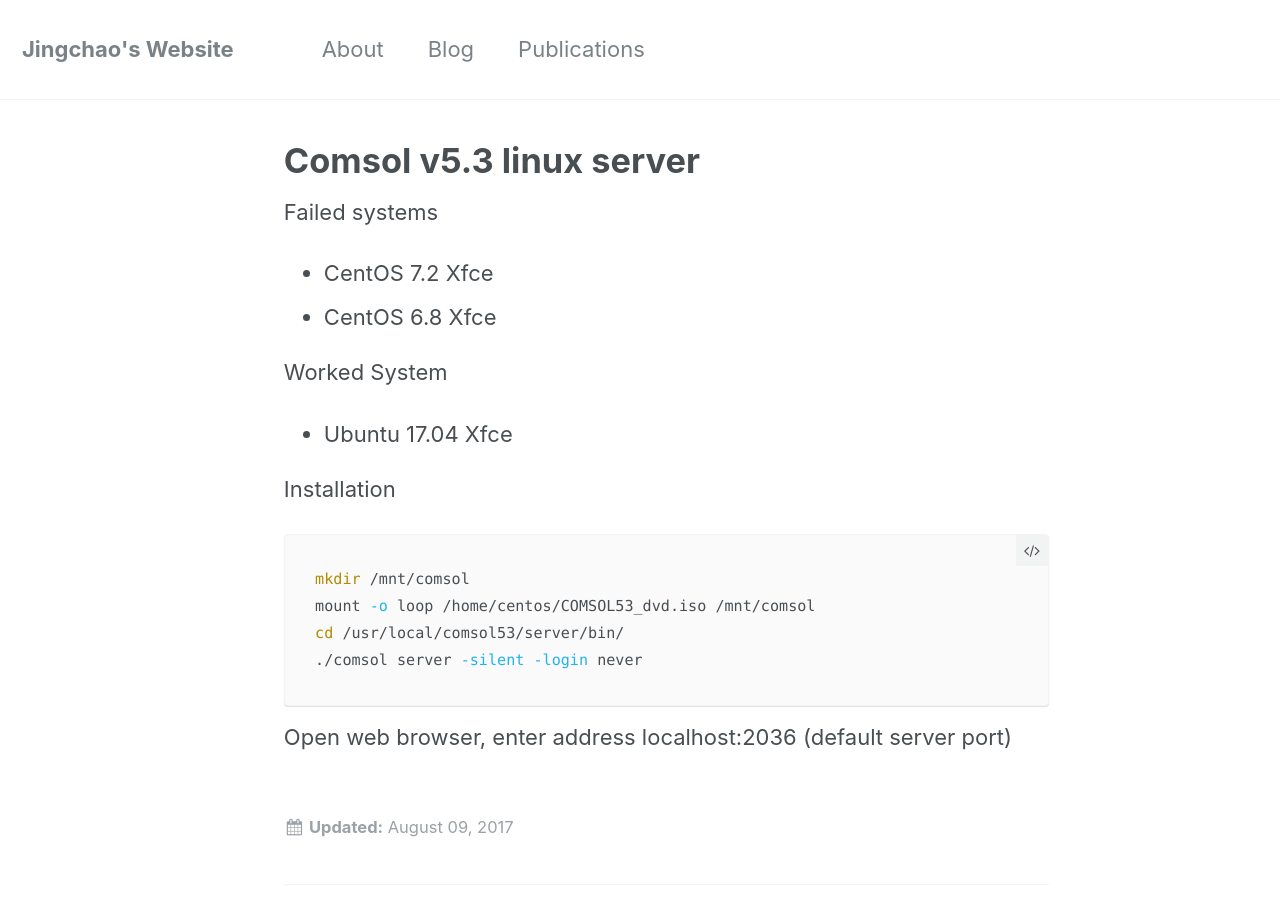
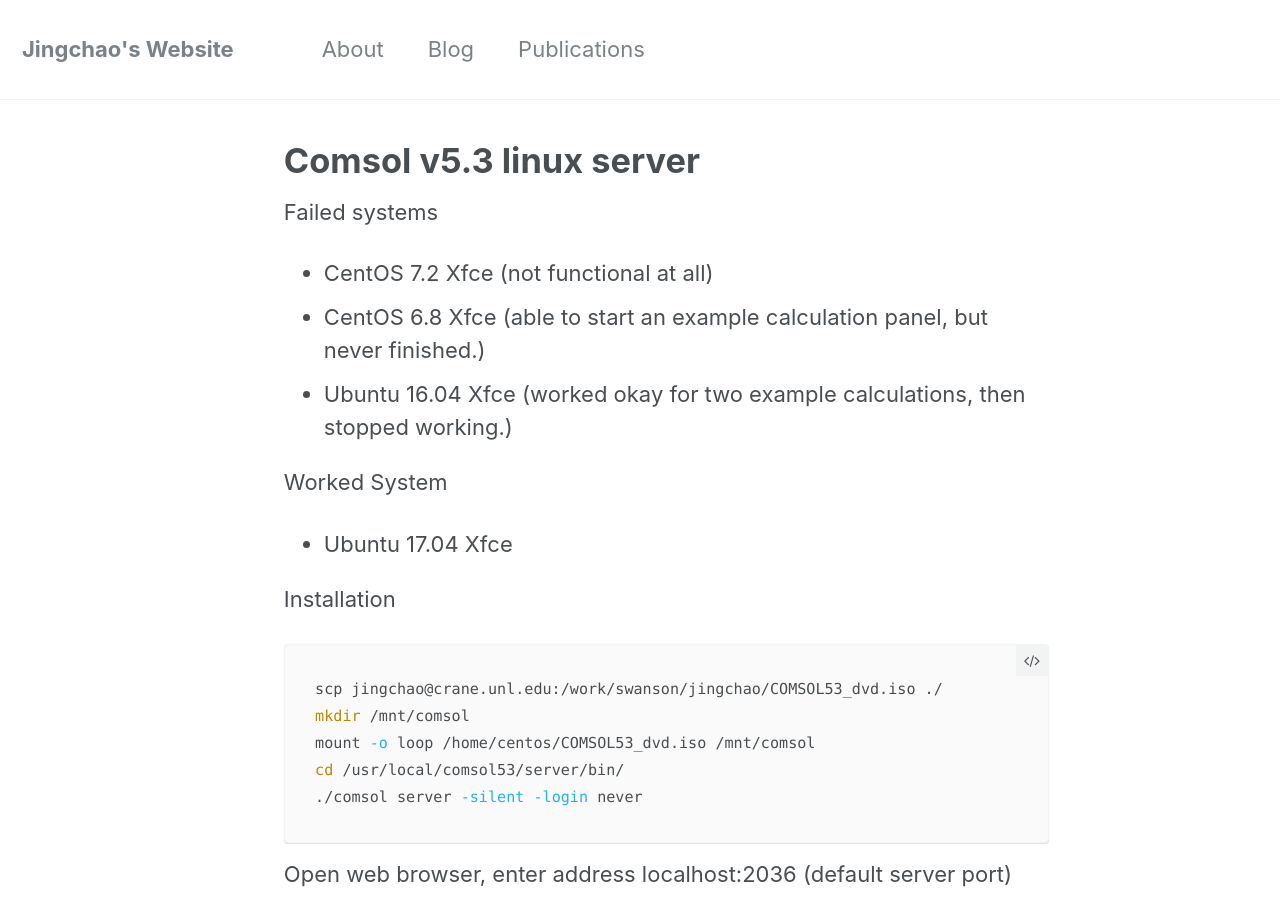
Before and after one commit to JingchaoZhang/JingchaoZhang.github.io, a Jekyll site: the page built from _posts/2017-08-09-COMSOL V5.3 Linux Server.md, in a window 1280 px wide and 900 px high. Built offline with Jekyll 4.4.1, drawn with Linux system fonts in a browser that asks for light colours.

Commit message:
Update 2017-08-09-COMSOL V5.3 Linux Server.md

````diff
--- a/_posts/2017-08-09-COMSOL V5.3 Linux Server.md
+++ b/_posts/2017-08-09-COMSOL V5.3 Linux Server.md
@@ -5,8 +5,9 @@
 
 
 Failed systems
-- CentOS 7.2 Xfce
-- CentOS 6.8 Xfce
+- CentOS 7.2 Xfce (not functional at all)
+- CentOS 6.8 Xfce (able to start an example calculation panel, but never finished.)
+- Ubuntu 16.04 Xfce (worked okay for two example calculations, then stopped working.)
 
 Worked System
 - Ubuntu 17.04 Xfce
@@ -14,6 +15,7 @@
 
 Installation
 ```bash
+scp jingchao@crane.unl.edu:/work/swanson/jingchao/COMSOL53_dvd.iso ./
 mkdir /mnt/comsol
 mount -o loop /home/centos/COMSOL53_dvd.iso /mnt/comsol
 cd /usr/local/comsol53/server/bin/
````
